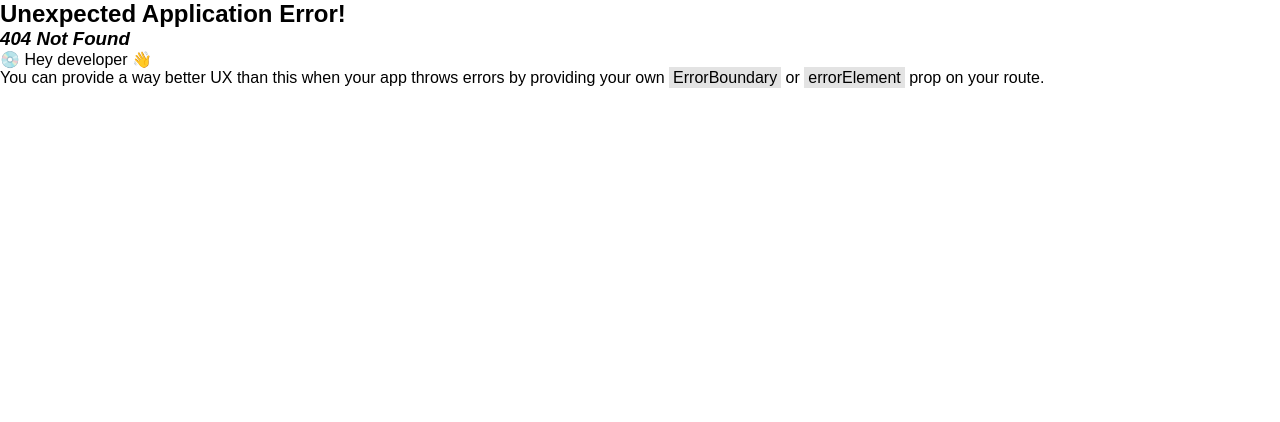
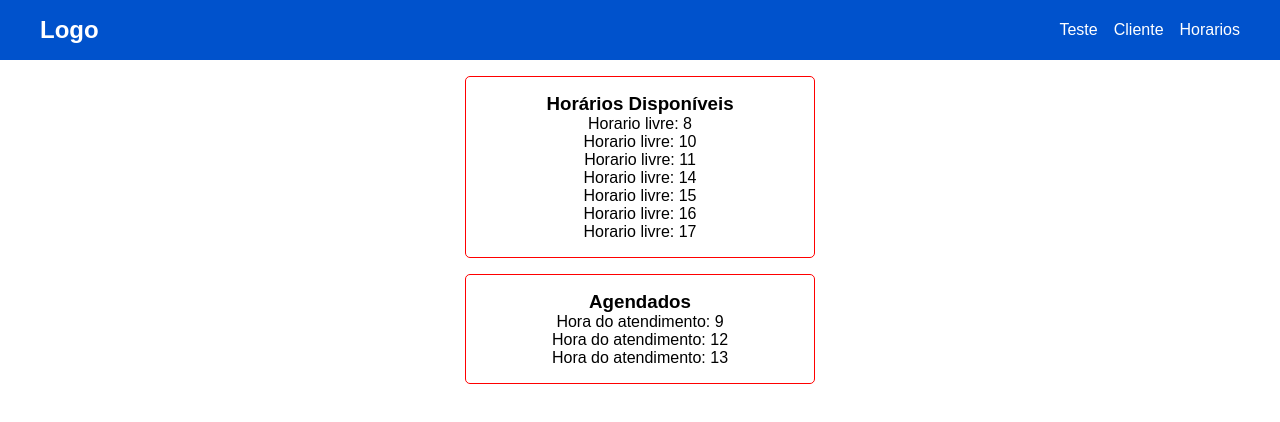
Before and after one commit to lucasrochabz/rocha-agendamentos, a React (Vite) app: page /horarios in a window 1280 px wide. Before the commit this address had no page. Shown: the top 422 px of the page. Built offline with nearby package versions, Linux system fonts and the light colour scheme.

Commit message:
Add novas páginas

```diff
--- a/src/components/Header/Header.css
+++ b/src/components/Header/Header.css
@@ -0,0 +1,23 @@
+.header-bg {
+  background-color: #0052cc;
+}
+
+.header {
+  display: flex;
+  max-width: 1200px;
+  justify-content: space-between;
+  margin: 0 auto;
+  color: #fff;
+  align-items: center;
+  padding: 1rem 0;
+}
+
+.navegacao {
+  display: flex;
+  gap: 1rem;
+}
+
+.navegacao a {
+  color: #fff;
+  text-decoration: none;
+}
--- a/src/components/Header/Header.jsx
+++ b/src/components/Header/Header.jsx
@@ -1,9 +1,22 @@
+import { Link } from 'react-router-dom';
+
 import './Header.css';
 
 export const Header = () => {
   return (
     <>
-      <h2>Header</h2>
+      <header className="header-bg">
+        <div className="header">
+          <h2>Logo</h2>
+          <nav>
+            <ul className="navegacao">
+              <Link to="/teste">Teste</Link>
+              <Link to="/cliente">Cliente</Link>
+              <Link to="/horarios">Horarios</Link>
+            </ul>
+          </nav>
+        </div>
+      </header>
     </>
   );
 };
--- /dev/null
+++ b/src/components/ProductCard/ProductCard.css
@@ -0,0 +1,8 @@
+.product-card {
+  display: flex;
+  flex-direction: column;
+  border: 1px solid #000;
+  width: 300px;
+  border-radius: 5px;
+  cursor: pointer;
+}
--- /dev/null
+++ b/src/components/ProductCard/ProductCard.jsx
@@ -0,0 +1,14 @@
+import './ProductCard.css';
+
+export const ProductCard = () => {
+  return (
+    <>
+      <div className="product-card">
+        <p>Nome</p>
+        <p>Serviço</p>
+        <p>Horário</p>
+        <p>Preço</p>
+      </div>
+    </>
+  );
+};
--- /dev/null
+++ b/src/components/ProductList/ProductList.css
@@ -0,0 +1,7 @@
+.product-list {
+  padding: 1rem;
+  justify-content: center;
+  display: flex;
+  gap: 1rem;
+  flex-wrap: wrap;
+}
--- /dev/null
+++ b/src/components/ProductList/ProductList.jsx
@@ -0,0 +1,14 @@
+import { ProductCard } from '../ProductCard/ProductCard';
+import './ProductList.css';
+
+export const ProductList = () => {
+  return (
+    <>
+      <div className="product-list">
+        <ProductCard />
+        <ProductCard />
+        <ProductCard />
+      </div>
+    </>
+  );
+};
--- /dev/null
+++ b/src/pages/ClientePage/ClientePage.jsx
@@ -0,0 +1,12 @@
+import { Header } from '../../components/Header/Header';
+import { ProductList } from '../../components/ProductList/ProductList';
+import './ClientePage.css';
+
+export const ClientePage = () => {
+  return (
+    <>
+      <Header />
+      <ProductList />
+    </>
+  );
+};
--- a/src/pages/HomePage/HomePage.jsx
+++ b/src/pages/HomePage/HomePage.jsx
@@ -1,9 +1,10 @@
+import { Header } from '../../components/Header/Header';
 import './HomePage.css';
 
 export const HomePage = () => {
   return (
     <>
-      <h2>HomePage</h2>
+      <Header />
     </>
   );
 };
--- /dev/null
+++ b/src/pages/HorariosPage/HorariosPage.css
@@ -0,0 +1,25 @@
+.horarios {
+  border: 1px solid red;
+  display: flex;
+  flex-direction: column;
+  justify-content: center;
+  align-items: center;
+  width: 350px;
+  margin: 0 auto;
+  margin-top: 1rem;
+  border-radius: 5px;
+  padding: 1rem;
+}
+
+.agendamento {
+  border: 1px solid red;
+  display: flex;
+  flex-direction: column;
+  justify-content: center;
+  align-items: center;
+  width: 350px;
+  margin: 0 auto;
+  margin-top: 1rem;
+  border-radius: 5px;
+  padding: 1rem;
+}
--- /dev/null
+++ b/src/pages/HorariosPage/HorariosPage.jsx
@@ -0,0 +1,30 @@
+import { Header } from '../../components/Header/Header';
+import './HorariosPage.css';
+
+export const HorariosPage = () => {
+  const horarios = [8, 9, 10, 11, 12, 13, 14, 15, 16, 17];
+
+  const agendamentos = [9, 12, 13];
+
+  const horariosLivres = horarios.filter(
+    (horario) => !agendamentos.includes(horario),
+  );
+
+  return (
+    <>
+      <Header />
+      <div className="horarios">
+        <h3>Horários Disponíveis</h3>
+        {horariosLivres.map((horario) => (
+          <p key={horario}>Horario livre: {horario}</p>
+        ))}
+      </div>
+      <div className="agendamento">
+        <h3>Agendados</h3>
+        {agendamentos.map((agendamento) => (
+          <p key={agendamento}>Hora do atendimento: {agendamento}</p>
+        ))}
+      </div>
+    </>
+  );
+};
```
Also changed, not shown: src/main.jsx (+10 -0 lines), src/pages/ClientePage/ClientePage.css (added).
